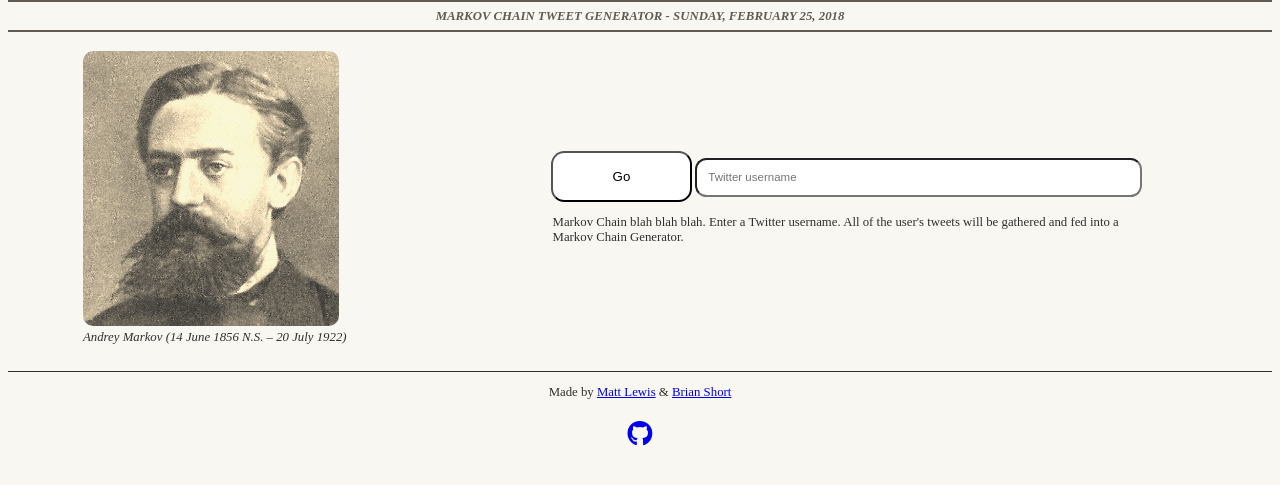
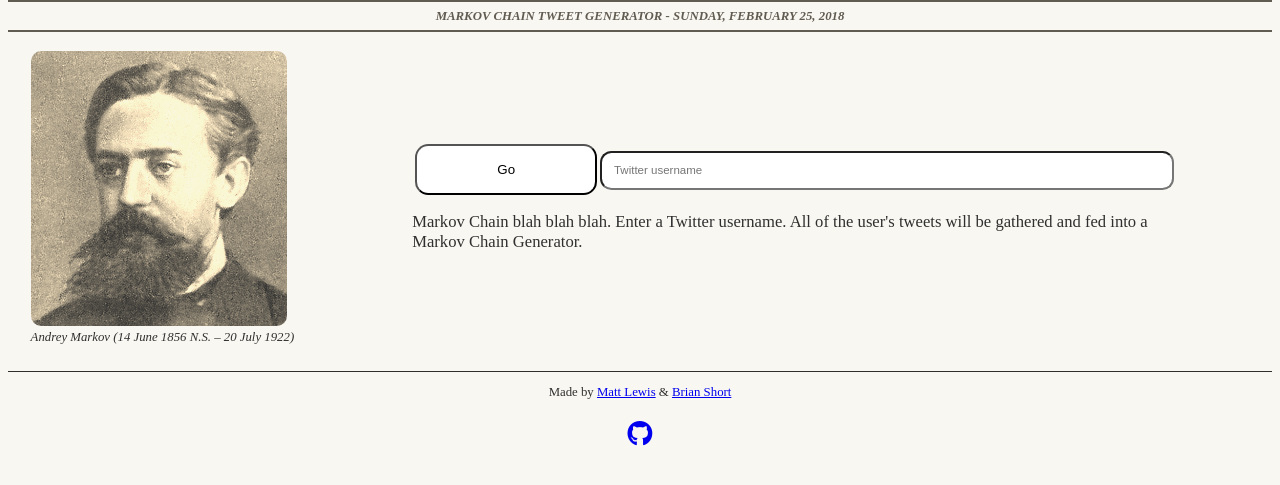
Before and after one commit to brianshortnh/twitkov, a Flask app: page / in a window 1280 px wide. Shown: the part 67-552 px from the top of the page. Run offline with Flask 2, Linux system fonts and the light colour scheme; some libraries are stand-ins or nearby versions.

Commit message:
Up description font size

```diff
--- a/static/style.css
+++ b/static/style.css
@@ -126,7 +126,8 @@
 .description {
     max-width: 84%;
     margin-top: 1em;
-    align-self: center
+    align-self: center;
+    font-size: 1.3em;
 }
 
 .credits {
```
